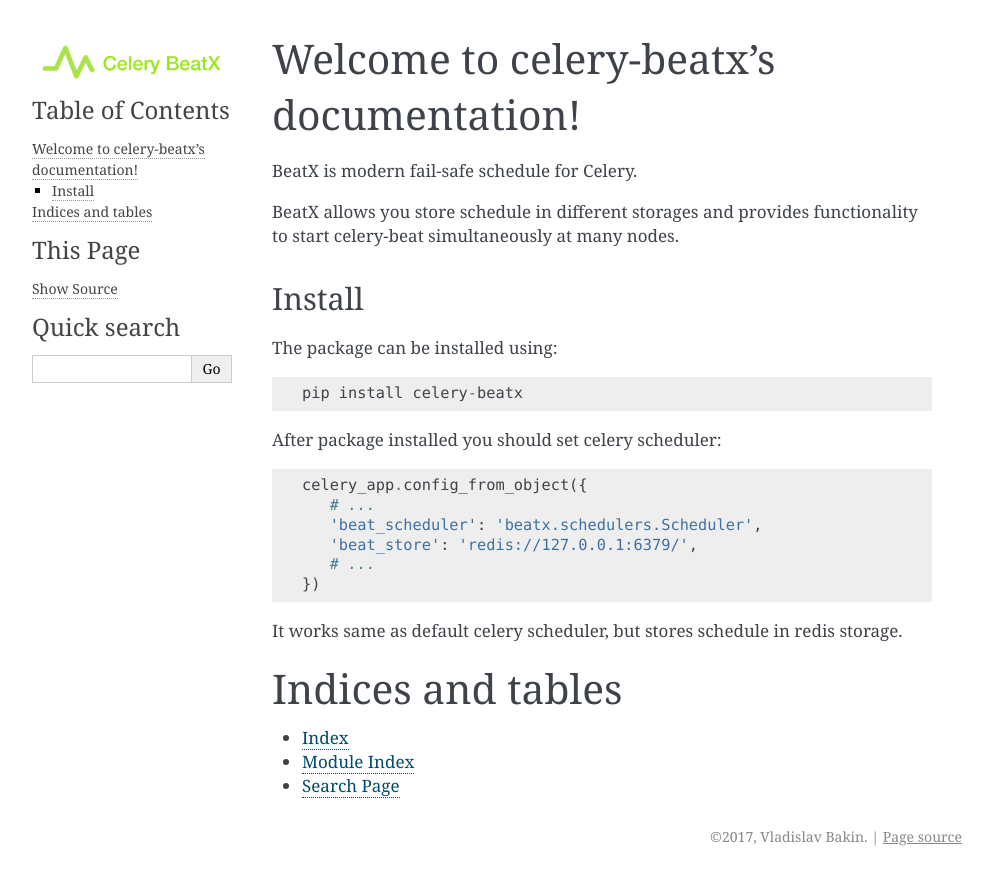
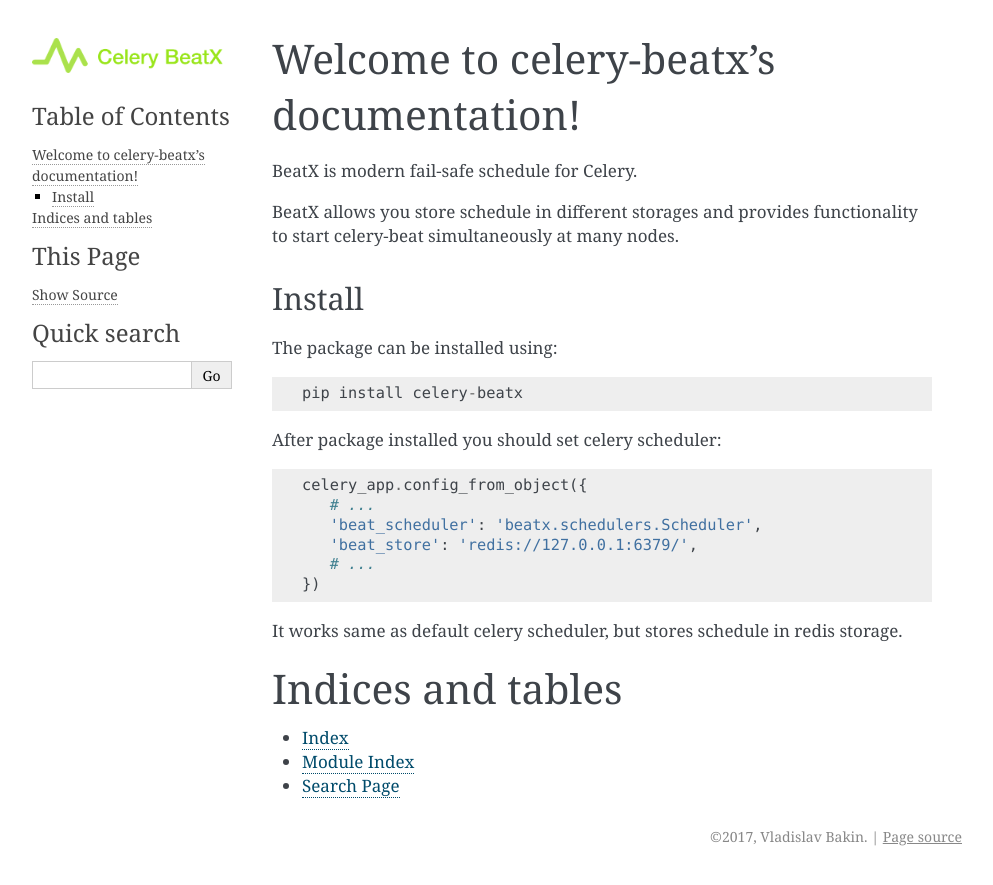
Before and after one commit to mixkorshun/celery-beatx, a Sphinx documentation site: the page built from docs/index.rst, in a window 1280 px wide. Shown: the top 885 px of the page, without its empty margins (148-1141 px from the left). Built offline with Sphinx 7.4.7, drawn with Linux system fonts in a browser that asks for light colours.

Commit message:
update docs logo

```diff
--- /dev/null
+++ b/docs/_static/custom.css
@@ -0,0 +1,4 @@
+div.sphinxsidebarwrapper p.logo {
+    padding-right: 9px;
+    margin-bottom: 20px;
+}
--- a/docs/conf.py
+++ b/docs/conf.py
@@ -91,6 +91,7 @@
 #
 html_theme_options = {
     'description': 'Modern fail-safe schedule for Celery.',
+
     'github_user': 'mixkorshun',
     'github_repo': 'celery-beatx',
     'show_powered_by': False,
@@ -156,3 +157,7 @@
      author, 'celery-beatx', 'One line description of project.',
      'Miscellaneous'),
 ]
+
+
+def setup(app):
+    app.add_stylesheet('custom.css')
```
Also changed, not shown: docs/_static/logo-small.png.
